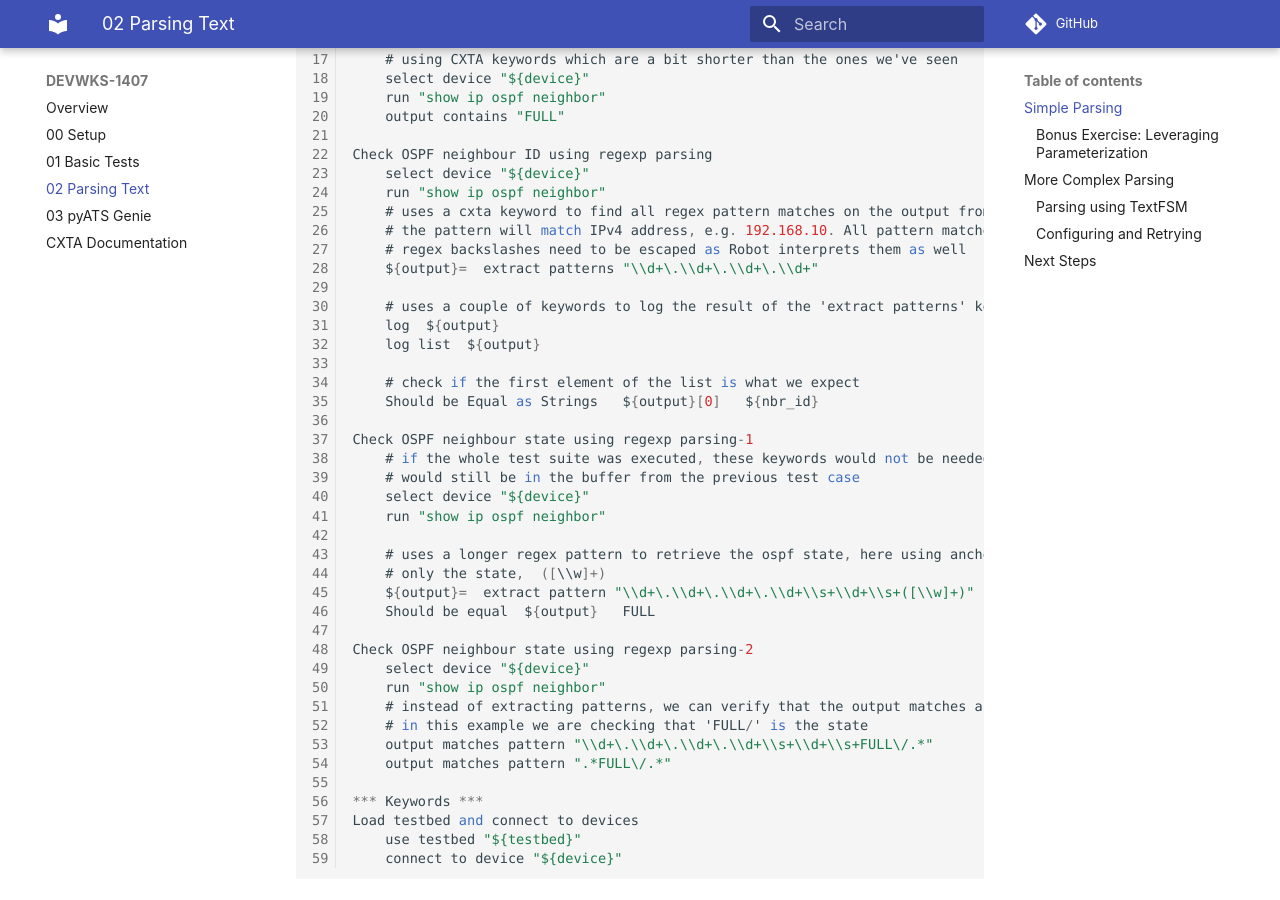
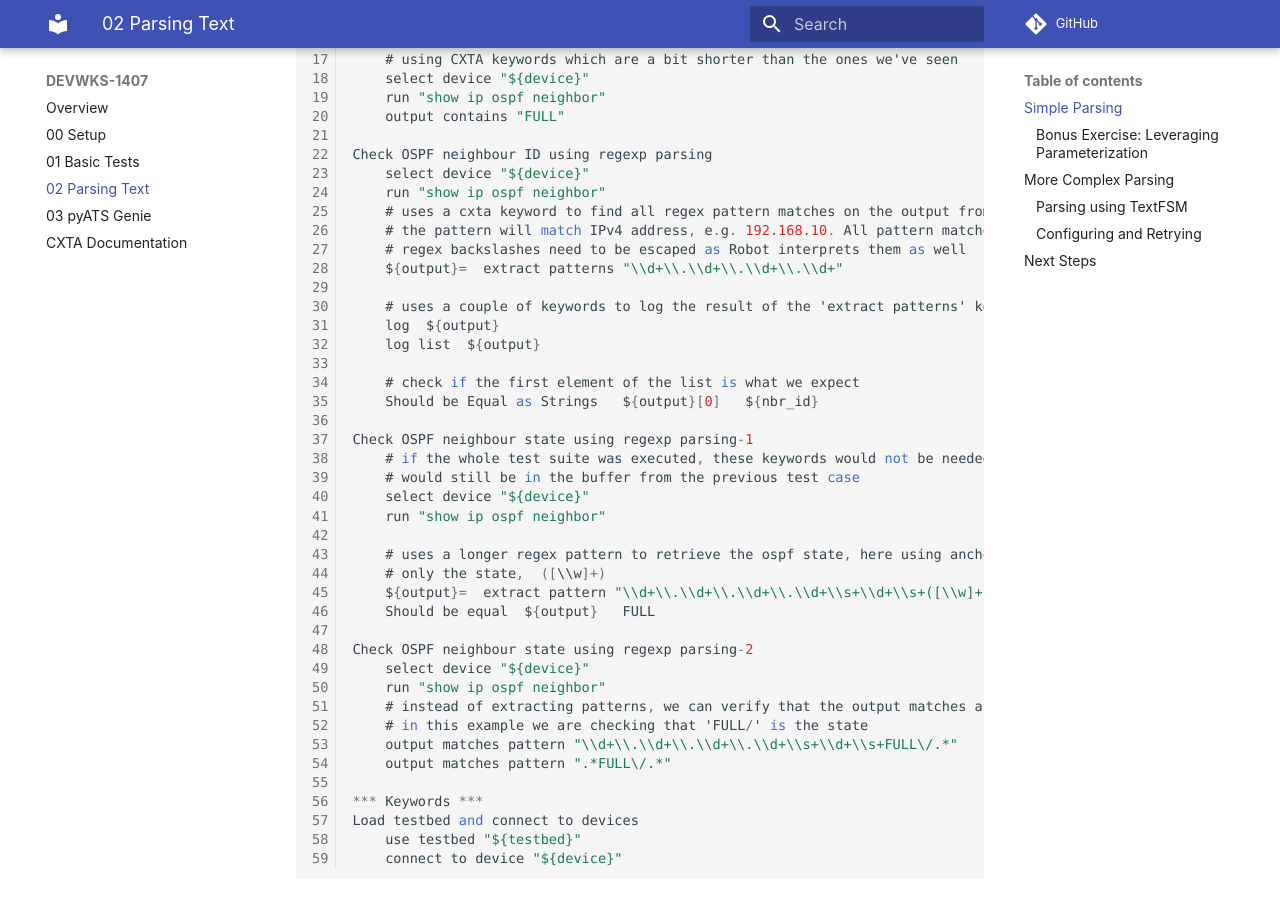
Before and after one commit to oboehmer/CLEUR20-CXTA, an MkDocs documentation site: the page built from docs/02-parsing.md, in a window 1280 px wide and 900 px high, scrolled down 1476 px. Built offline with MkDocs 1.6.1 and Material for MkDocs 9.7.7, drawn with Linux system fonts in a browser that asks for light colours; comment, search, counter and statistics services are not loaded.

Commit message:
Fixed regex escaping (#9)
* fixed regexp

* changed regexp in docs

```diff
--- a/docs/02-parsing.md
+++ b/docs/02-parsing.md
@@ -57,7 +57,7 @@ Check OSPF neighbour ID using regexp parsing
     # uses a cxta keyword to find all regex pattern matches on the output from the show command above
     # the pattern will match IPv4 address, e.g. 192.168.10. All pattern matches will be saved in a list.
     # regex backslashes need to be escaped as Robot interprets them as well
-    ${output}=  extract patterns "\\d+\.\\d+\.\\d+\.\\d+"
+    ${output}=  extract patterns "\\d+\\.\\d+\\.\\d+\\.\\d+"
 
     # uses a couple of keywords to log the result of the 'extract patterns' keyword - view these in the log.html
     log  ${output}
@@ -74,7 +74,7 @@ Check OSPF neighbour state using regexp parsing-1
 
     # uses a longer regex pattern to retrieve the ospf state, here using anchoring to fetch
     # only the state,  ([\\w]+)
-    ${output}=  extract pattern "\\d+\.\\d+\.\\d+\.\\d+\\s+\\d+\\s+([\\w]+)"
+    ${output}=  extract pattern "\\d+\\.\\d+\\.\\d+\\.\\d+\\s+\\d+\\s+([\\w]+)"
     Should be equal  ${output}   FULL
 
 Check OSPF neighbour state using regexp parsing-2
@@ -82,7 +82,7 @@ Check OSPF neighbour state using regexp parsing-2
     run "show ip ospf neighbor"
     # instead of extracting patterns, we can verify that the output matches a pattern
     # in this example we are checking that 'FULL/' is the state
-    output matches pattern "\\d+\.\\d+\.\\d+\.\\d+\\s+\\d+\\s+FULL\/.*"
+    output matches pattern "\\d+\\.\\d+\\.\\d+\\.\\d+\\s+\\d+\\s+FULL\/.*"
     output matches pattern ".*FULL\/.*"
 
 *** Keywords ***
```
Also changed, not shown: 1 other file.
